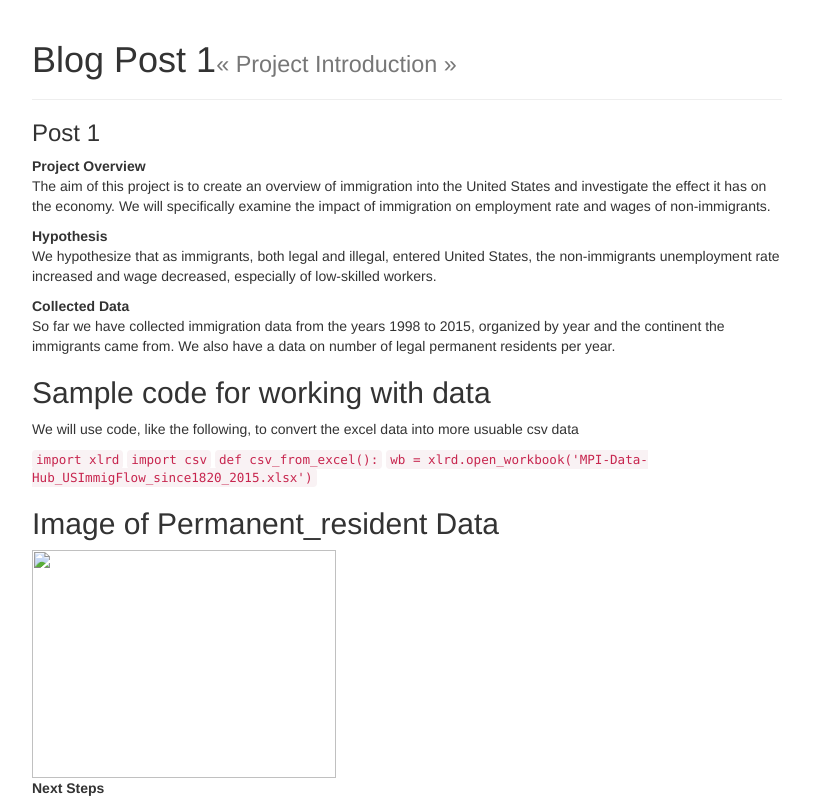
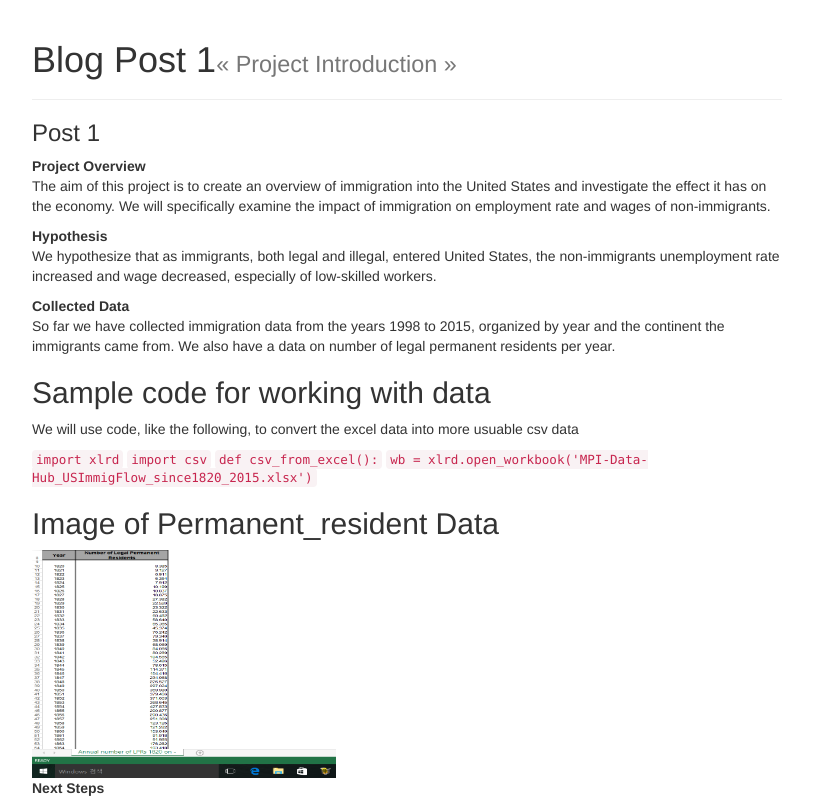
Before and after one commit to CS1951A-Data-Science-Project/Blog, a plain HTML site: page post1/index.html in a window 1280 px wide. Shown: the top 801 px of the page, without its empty margins (233-1046 px from the left). Drawn offline with nearby package versions, Linux system fonts and the light colour scheme.

Commit message:
Update index.html

```diff
--- a/post1/index.html
+++ b/post1/index.html
@@ -36,7 +36,7 @@
 <code>def csv_from_excel():</code>
 					<code>wb = xlrd.open_workbook('MPI-Data-Hub_USImmigFlow_since1820_2015.xlsx')</code>
 				<h2>Image of Permanent_resident Data</h2>
-				<img src="permanent_residents.png"style="width:304px;height:228px;">
+				<img src="../permanent_residents.png"style="width:304px;height:228px;">
 				<p>
 				<b>Next Steps</b></br>
 					<li></li>
```
